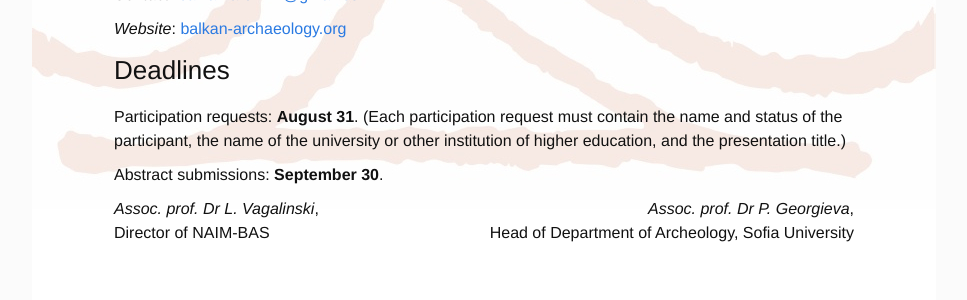
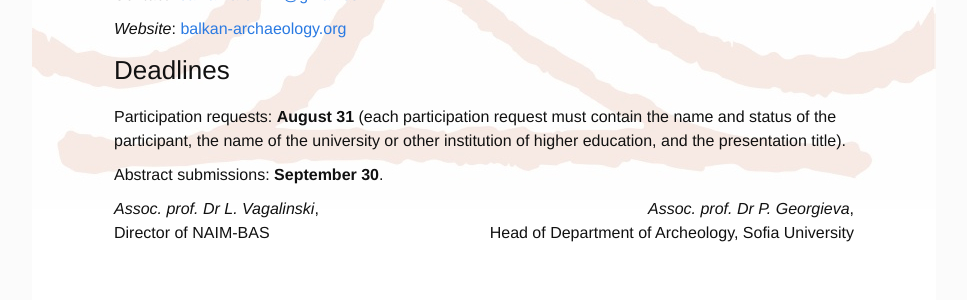
Before and after one commit to balkan-archaeology/balkan-archaeology.github.io, a Jekyll site: the page built from call-for-papers.md, in a window 1280 px wide. Shown: the part 784-1084 px from the top of the page, without its empty margins (156-1123 px from the left). Built offline with Jekyll 4.4.1, drawn with Linux system fonts in a browser that asks for light colours.

```diff
--- a/call-for-papers.md
+++ b/call-for-papers.md
@@ -48,10 +48,10 @@ from Sofia.
 
 ### Deadlines
 
-Participation requests: **August 31**. (Each participation request
+Participation requests: **August 31** (each participation request
 must contain the name and status of the participant, the name of the
 university or other institution of higher education, and the
-presentation title.)
+presentation title).
 
 Abstract submissions: **September 30**.
 
```
